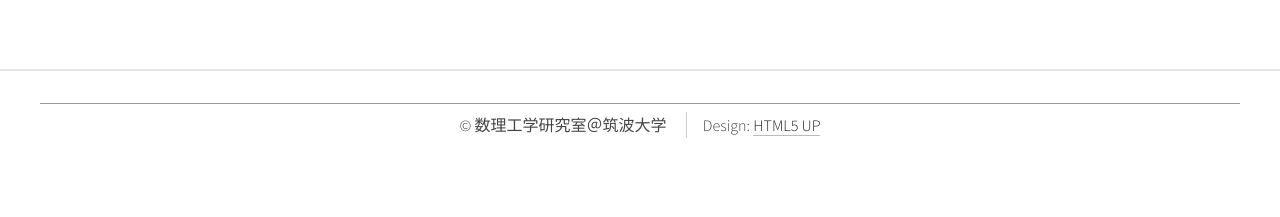
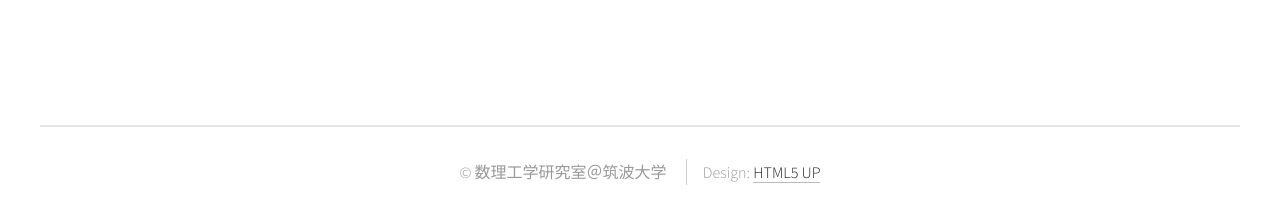
Before and after one commit to mathengx/mathengx.github.io, a plain HTML site: page index.html in a window 1280 px wide. Shown: the part 3394-3611 px from the top of the page. Before the commit the page ends 3564 px from the top, so only its background shows below. Drawn offline with Linux system fonts and the light colour scheme.

Commit message:
Add files via upload

```diff
--- a/assets/css/main.css
+++ b/assets/css/main.css
@@ -2842,16 +2842,20 @@ a:hover strong {
 #footer {
   padding: 1.5em 0 2em 0;
   background: #ffffff;
-  color: var(--color-text);
+  color: var(--color-border);
   text-align: center;
-}
+  border-top: none;   /* これで #footer 側の線を消す */
+  box-shadow: none;   /* 影っぽいラインも消す */
+}
+}
+
 
 /* フッターのコピーライト */
 #copyright {
   margin-top: 0.5em;
   padding-top: 0.5em;
   border-top: 1px solid var(--color-border);
-  color: var(--color-text);
+  color: var(--color-border);
 }
 
 /* フッターのリンクを中央に横並び */
```
